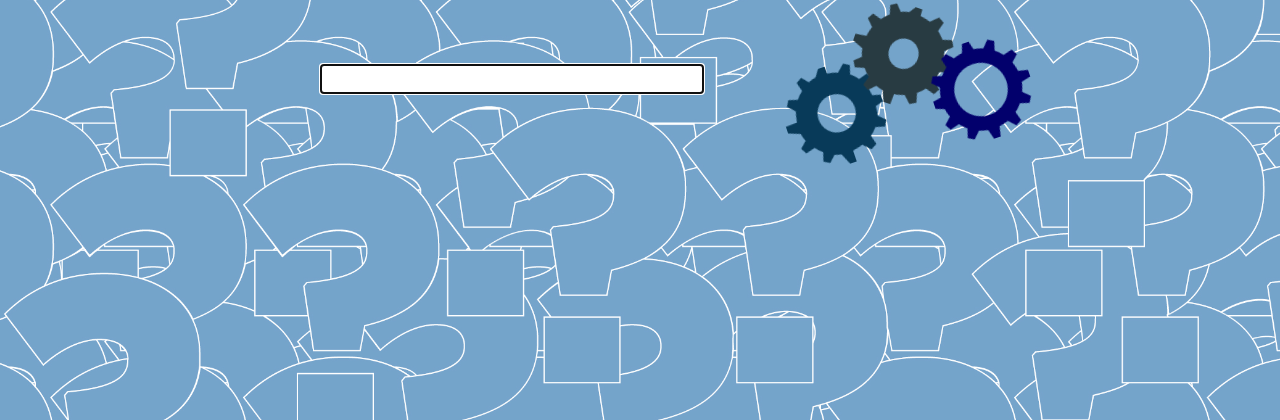
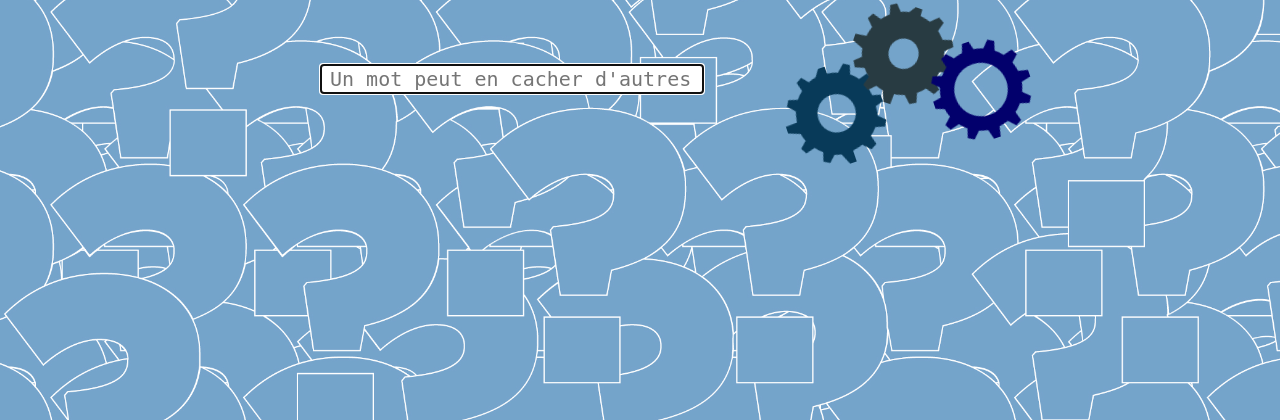
Before and after one commit to DonMrik/Webjam-term, a PHP site: page / in a window 1280 px wide. Shown: the top 420 px of the page. Run offline with PHP 8.4, Linux system fonts and the light colour scheme.

Commit message:
lastminute

```diff
--- a/Webjam-term.css
+++ b/Webjam-term.css
@@ -7,10 +7,16 @@ background-image: url(fondsite.jpg);
     background-size: 1650px;
     background-position: center;
 
+
 }
 body{
     margin:0px;
 
+}
+input{
+    font-family: monospace, sans-serif;
+    font-size: 20px;
+    padding:0 8px;
 }
 
 .f1{
--- a/Webjam-term.html
+++ b/Webjam-term.html
@@ -7,7 +7,6 @@
 </head>
 <body>
 
- <iframe class ="fenetre1" src="https://fr.wikipedia.org/wiki/terminal"></iframe>
 
 <?xml version="1.0" encoding="utf-8"?>
 <!-- Generator: Adobe Illustrator 16.0.0, SVG Export Plug-In . SVG Version: 6.00 Build 0)  -->
--- a/data.json
+++ /dev/null
@@ -1 +0,0 @@
-[{"text":"Michel"},{"text":"Robert"},{"text":"Marcel"},{"text":"Kevin"},{"text":"Pierre"},{"text":"Jean"},{"text":"test"},{"text":""},{"text":""},{"text":"truc"},{"text":"chouette"},{"text":"chouette"},{"text":"chouette"},{"text":""},{"text":""}]
--- a/index.php
+++ b/index.php
@@ -9,7 +9,7 @@
 
   <form>
 
-    <input autofocus type="text" name="search" class="cellule">
+    <input autofocus type="text" name="search" class="cellule"  placeholder="Un mot peut en cacher d'autres!">
   </form>
      <?php
         if(isset($_GET['search'])){
```
Also changed, not shown: 1 other file.
